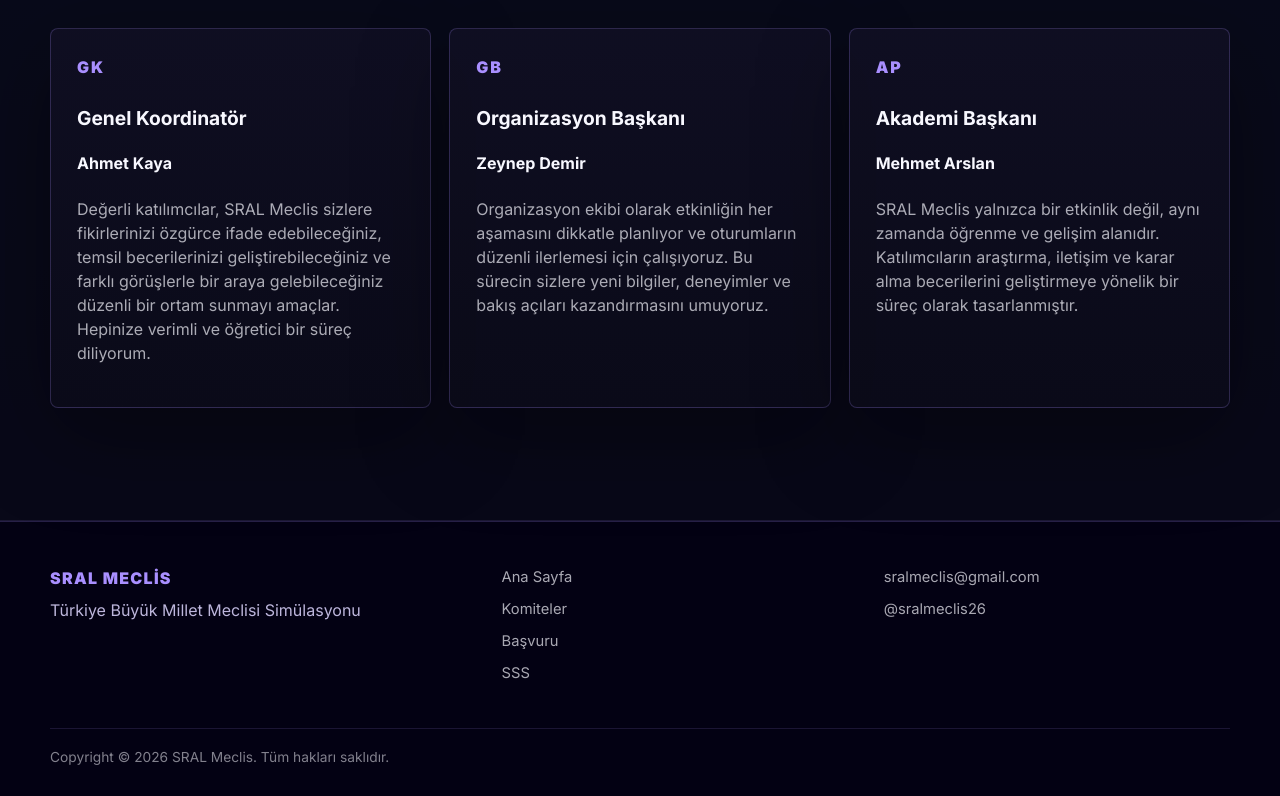
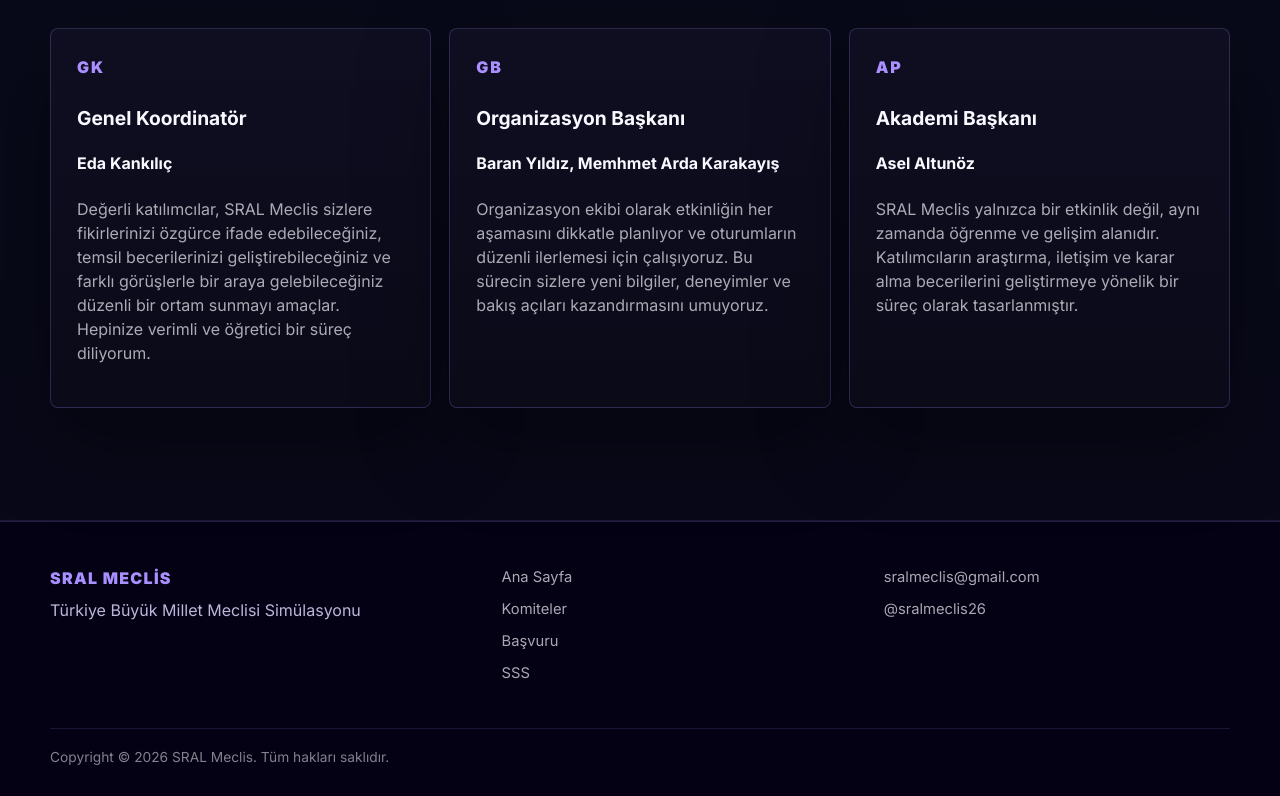
Before and after one commit to toprakstroj1/sralmeclis, a plain HTML site: page about.html in a window 1280 px wide. Shown: the part 1418-2214 px from the top of the page. Drawn offline with Linux system fonts and the light colour scheme; a web font is replaced by a local one.

```diff
--- a/about.html
+++ b/about.html
@@ -71,7 +71,7 @@
           <article class="role-card">
             <span>GK</span>
             <h3>Genel Koordinatör</h3>
-            <h4>Ahmet Kaya</h4>
+            <h4>Eda Kankılıç</h4>
             <p>
               Değerli katılımcılar,
               SRAL Meclis sizlere fikirlerinizi özgürce ifade edebileceğiniz,
@@ -84,7 +84,7 @@
           <article class="role-card">
             <span>GB</span>
             <h3>Organizasyon Başkanı</h3>
-            <h4>Zeynep Demir</h4>
+            <h4>Baran Yıldız, Memhmet Arda Karakayış</h4>
             <p>
               Organizasyon ekibi olarak etkinliğin her aşamasını dikkatle
               planlıyor ve oturumların düzenli ilerlemesi için çalışıyoruz.
@@ -96,7 +96,7 @@
           <article class="role-card">
             <span>AP</span>
             <h3>Akademi Başkanı</h3>
-            <h4>Mehmet Arslan</h4>
+            <h4>Asel Altunöz</h4>
             <p>
               SRAL Meclis yalnızca bir etkinlik değil, aynı zamanda öğrenme ve
               gelişim alanıdır. Katılımcıların araştırma, iletişim ve karar alma
```
Also changed, not shown: hakkinda/index.html (+3 -3 lines).
